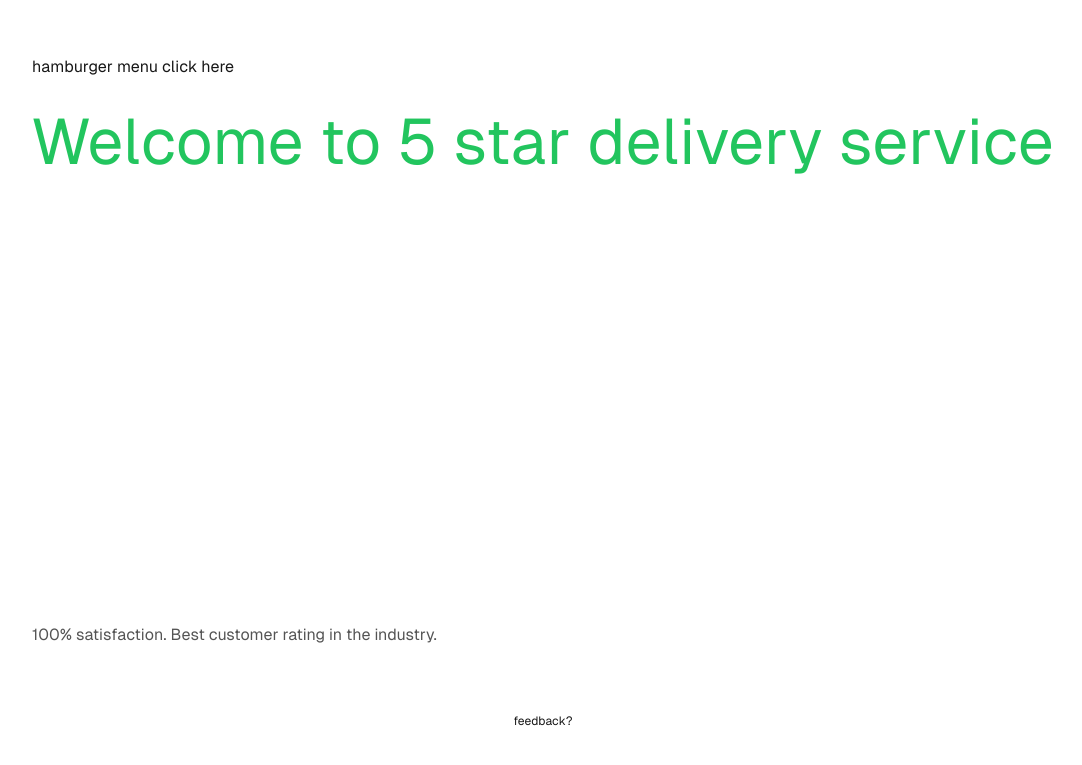
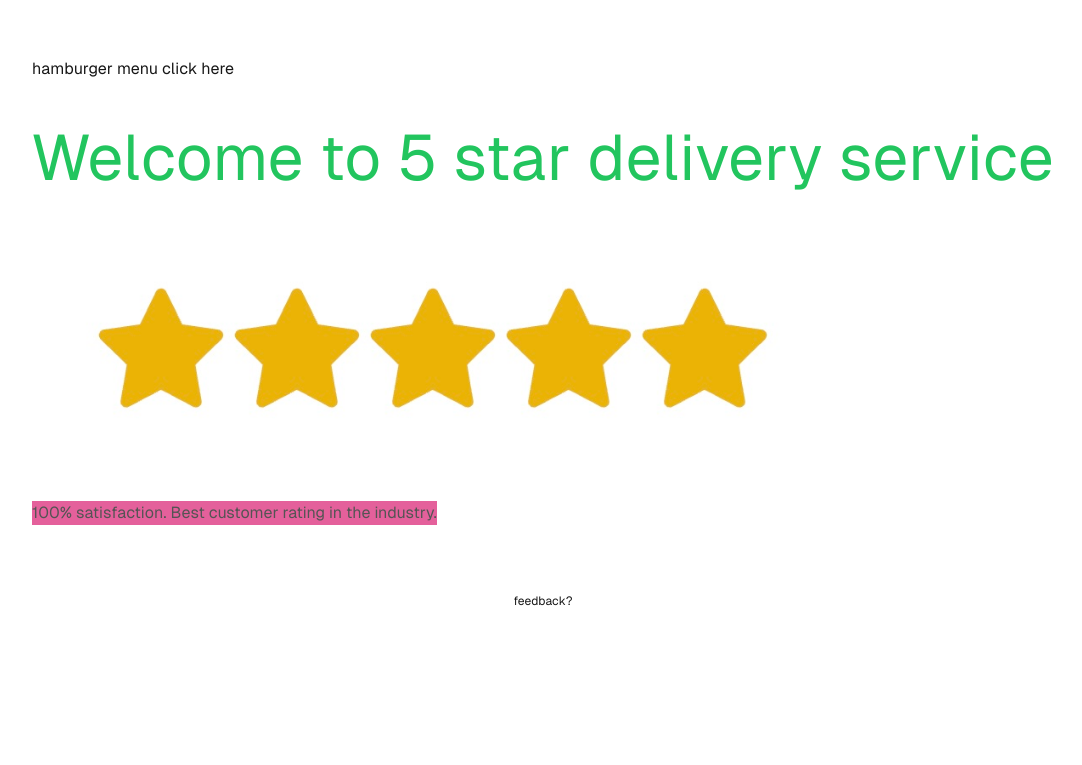
Before and after one commit to marjak93/bad-ui-battle, a Next.js app: page / in a window 1280 px wide. Shown: the part 109-874 px from the top of the page, without its empty margins (97-1179 px from the left). After the commit the page ends 800 px from the top, so only its background shows below. Built offline with nearby package versions, Linux system fonts and the light colour scheme.

Commit message:
final homepage

```diff
--- a/src/app/page.tsx
+++ b/src/app/page.tsx
@@ -1,17 +1,20 @@
+import Image from "next/image";
 import Link from "next/link";
 export default function Home() {
   return (
     <div className="grid grid-rows-[20px_1fr_20px] items-center justify-items-center min-h-screen p-8 pb-20 gap-16 sm:p-20 font-[family-name:var(--font-geist-sans)]">
       <main className="flex flex-col gap-8 row-start-2 items-center sm:items-start">
         <p className="flex-none">hamburger menu click here</p>
-        <h1 className="text-[64px] pb-96 animate-bounce	bold text-green-500">
+        <h1 className="text-[64px] animate-bounce	bold text-green-500">
           Welcome to 5 star delivery service
         </h1>
-        <h2 className="animate-pulse">
+        <Image src="/images/star.jpg" alt="stars" width="800" height="800" />
+
+        <h2 className="animate-pulse bg-pink-600">
           100% satisfaction. Best customer rating in the industry.
         </h2>
       </main>
-      <footer className="row-start-3 flex gap-6 flex-wrap items-center justify-center text-xs">
+      <footer className="row-start-3 flex gap-6 flex-wrap items-center justify-center text-xs ">
         <Link
           className="flex items-center gap-2 hover:text-white hover:cursor-not-allowed"
           href="/homepage"
```
Also changed, not shown: public/images/star.jpg (added).
